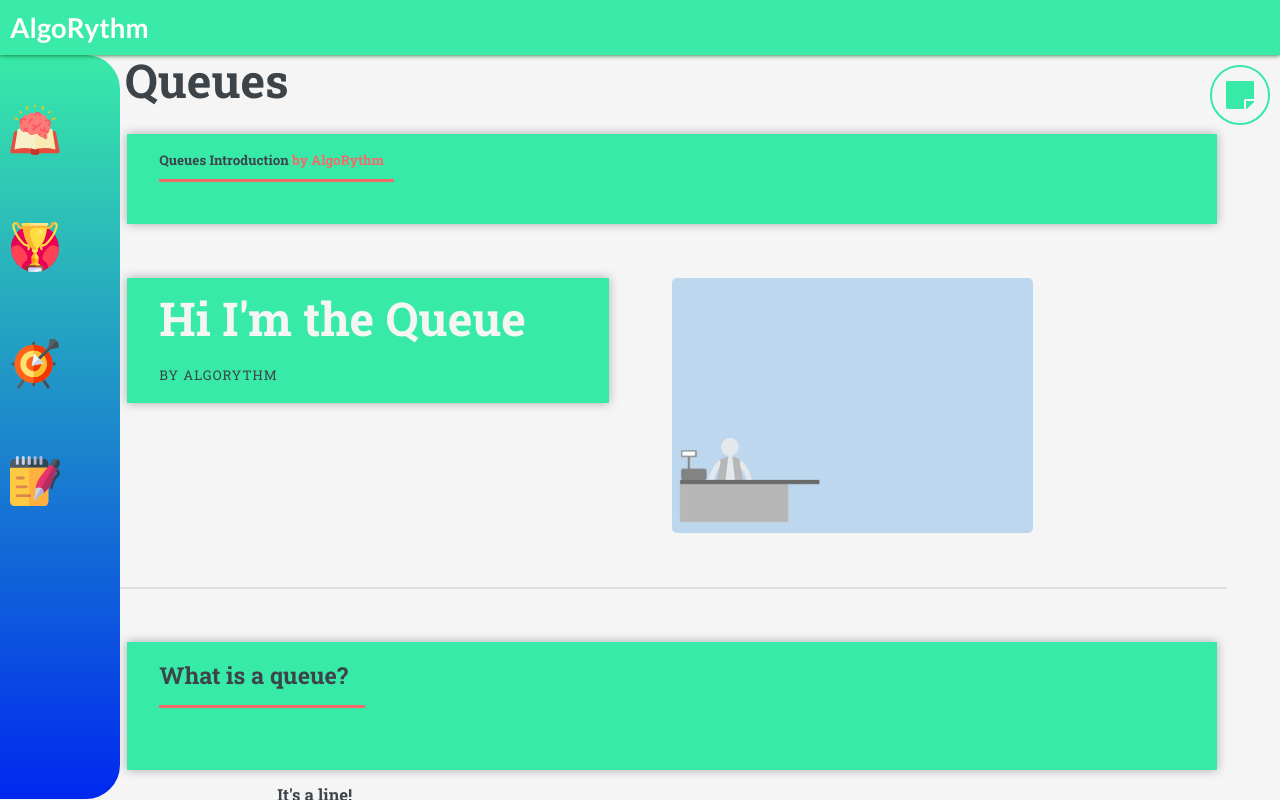
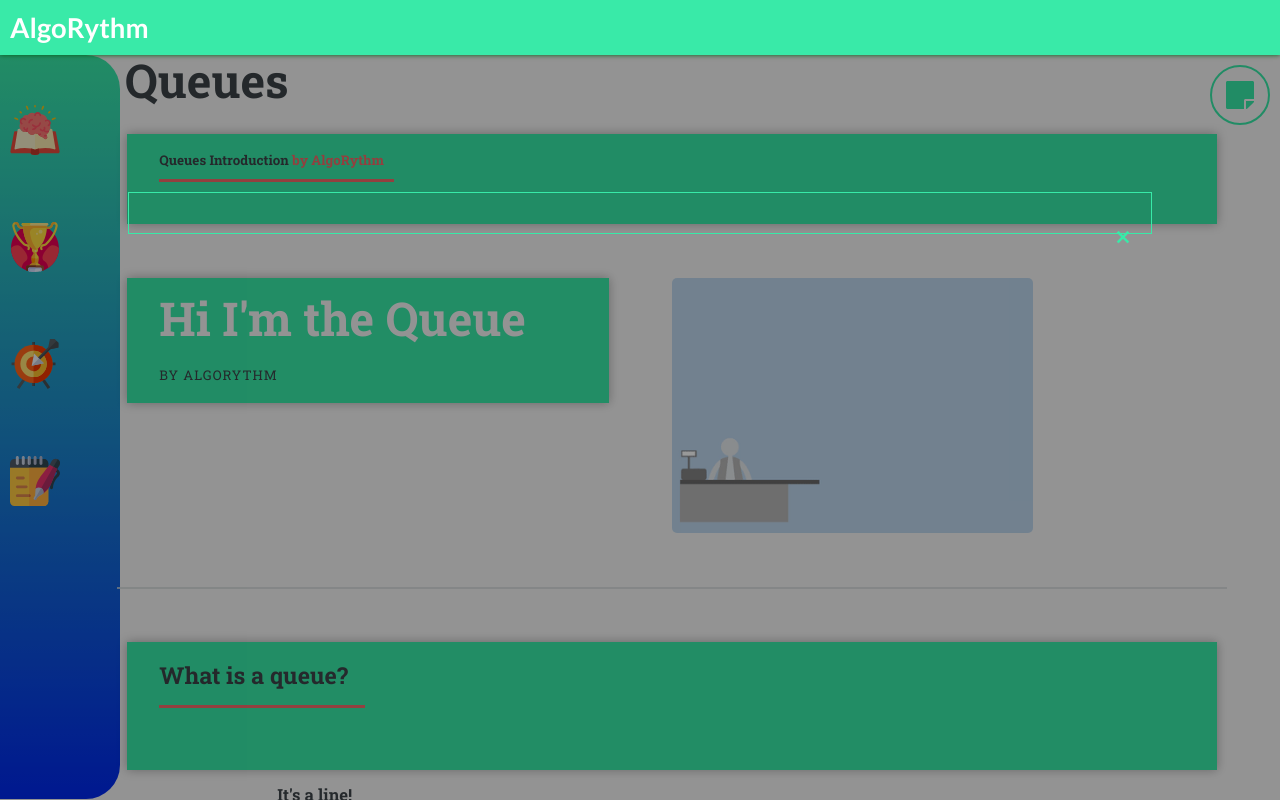
Before and after one commit to bryanr1992/AlgoRythm-main, a React (Create React App) app: page /queues in a window 1280 px wide. Both pictures are taken after a click on the button 1240 px from the left and 95 px from the top of the page. Built offline with nearby package versions, Linux system fonts and the light colour scheme.

Commit message:
Have modal component display the note taker or instructions depending on where the user is on the page

```diff
--- a/src/components/layout/StickyButton.css
+++ /dev/null
@@ -1,48 +0,0 @@
-.theme-dark {
-    --background-color-custom: transparent linear-gradient(180deg, #720fcb 0%, #220441 100%) 0% 0% no-repeat padding-box;
-    --background-color-custom-reg: #720fcb;
-    --background-color-text-area:#fff;
-    --background-color-input:#2e2a2a;
-    --background-color-button:#591180;
-    --background-color-page: #2e2a2a;
-    --background-color-custom-text:#f5f5f5;
-
-  }
-
-  .theme-light {
-    --background-color-custom: transparent linear-gradient(180deg, #39EAA8 0%, #0028EF 100%) 0% 0% no-repeat padding-box;
-    --background-color-custom-reg: #38EAA8;
-    --background-color-page: #f5f5f5;
-    --background-color-text-area:#2e2a2a;
-    --background-color-custom-text:#3d4449;
-  }
-
-
-div.sticky {
-    display:flex;
-    justify-content: center;
-    position: -webkit-sticky; /* Safari */
-    position: sticky;
-    top: 15px;
-    right: 10px;
-    float: right;
-  }
-
-  div .sticky-button {
-      background-color: #f5f5f5; /* Green */
-      border: solid 2px var(--background-color-custom-reg);
-      text-decoration: none;
-      display: inline-block;
-      font-size: 16px;
-      cursor: pointer;
-      border-radius: 50%;
-      width: 60px;
-      height: 60px;
-
-  }
-
-  .sticky-custom-icon {
-    display: flex;
-    justify-content: center;
-    color:var(--background-color-custom-reg);
-  }
--- a/src/components/layout/StickyButton.jsx
+++ /dev/null
@@ -1,17 +0,0 @@
-import React from 'react';
-import { FontAwesomeIcon } from '@fortawesome/react-fontawesome';
-import { faStickyNote } from '@fortawesome/free-solid-svg-icons';
-
-const StickyButton = () => {
-  return (
-    <div className="sticky">
-      <button className="sticky-button">
-        <div className="sticky-custom-icon">
-          <FontAwesomeIcon icon={faStickyNote} size="2x" />
-        </div>
-      </button>
-    </div>
-  );
-};
-
-export default StickyButton;
--- a/src/components/pages/BubbleInst.jsx
+++ b/src/components/pages/BubbleInst.jsx
@@ -1,12 +1,12 @@
 import './Instruction.css';
 import { FontAwesomeIcon } from '@fortawesome/react-fontawesome';
 import { faComment, faLaptopCode } from '@fortawesome/free-solid-svg-icons';
-import StickyButton from '../layout/StickyButton';
+import ModalPage from './ModalPage';
 
 const BubbleInst = () => {
   return (
     <div>
-      <StickyButton />
+      <ModalPage flag={true} />
       <h1 class="custom-h1">Bubble Sort</h1>
 
       <div>
--- a/src/components/pages/ModalPage.css
+++ b/src/components/pages/ModalPage.css
@@ -1,29 +1,81 @@
+.theme-dark {
+    --background-color-custom: transparent linear-gradient(180deg, #720fcb 0%, #220441 100%) 0% 0% no-repeat padding-box;
+    --background-color-custom-reg: #720fcb;
+    --background-color-text-area:#fff;
+    --background-color-input:#2e2a2a;
+    --background-color-button:#591180;
+    --background-color-page: #2e2a2a;
+    --background-color-custom-text:#f5f5f5;
+
+  }
+
+  .theme-light {
+    --background-color-custom: transparent linear-gradient(180deg, #39EAA8 0%, #0028EF 100%) 0% 0% no-repeat padding-box;
+    --background-color-custom-reg: #38EAA8;
+    --background-color-page: #f5f5f5;
+    --background-color-text-area:#2e2a2a;
+    --background-color-custom-text:#3d4449;
+  }
+
+
+
+
+div.sticky {
+    display:flex;
+    justify-content: center;
+    position: -webkit-sticky; /* Safari */
+    position: sticky;
+    top: 15px;
+    right: 10px;
+    float: right;
+  }
+
+  div .sticky-button {
+      background-color: #f5f5f5; /* Green */
+      border: solid 2px var(--background-color-custom-reg);
+      text-decoration: none;
+      display: inline-block;
+      font-size: 16px;
+      cursor: pointer;
+      border-radius: 50%;
+      width: 60px;
+      height: 60px;
+
+  }
+
+  .sticky-custom-icon {
+    display: flex;
+    justify-content: center;
+    color:var(--background-color-custom-reg);
+  }
+
 /* The Modal (background) */
 .modal {
-    display: none; /* Hidden by default */
-    position: fixed; /* Stay in place */
-    z-index: 1; /* Sit on top */
+    display: none;
+    position: fixed;
+    z-index: 1;
     left: 0;
     top: 0;
-    width: 100%; /* Full width */
-    height: 100%; /* Full height */
+    width: 100%;
+    height: 100%;
     overflow: auto; /* Enable scroll if needed */
-    background-color: rgb(0,0,0); /* Fallback color */
-    background-color: rgba(0,0,0,0.4); /* Black w/ opacity */
+    background-color: rgb(0,0,0);
+    background-color: rgba(0,0,0,0.4);
   }
 
   /* Modal Content/Box */
   .modal-content {
-    background-color: #fefefe;
-    margin: 15% auto; /* 15% from the top and centered */
+    /*background-color: #fefefe; should dynamic*/
+    background-color: rgba(0,0,0,0,0.4);
+    margin: 15% auto;
     padding: 20px;
-    border: 1px solid #888;
-    width: 80%; /* Could be more or less, depending on screen size */
+    border: 1px solid var(--background-color-custom-reg);
+    width: 80%;
   }
 
   /* The Close Button */
   .close {
-    color: #aaa;
+    color: var(--background-color-custom-reg);
     float: right;
     font-size: 28px;
     font-weight: bold;
--- a/src/components/pages/ModalPage.jsx
+++ b/src/components/pages/ModalPage.jsx
@@ -1,7 +1,12 @@
 import React, { useEffect, useRef } from 'react';
+import { FontAwesomeIcon } from '@fortawesome/react-fontawesome';
+import {
+  faStickyNote,
+  faQuestionCircle,
+} from '@fortawesome/free-solid-svg-icons';
 import './ModalPage.css';
 
-const ModalPage = ({ customStyle }) => {
+const ModalPage = ({ flag, children }) => {
   var modal;
   var btn;
   var span;
@@ -15,20 +20,20 @@ const ModalPage = ({ customStyle }) => {
     span = document.getElementsByClassName('close')[0];
     container = document.getElementById('main');
 
-    const onModalClick = (event) => {
-      if (ref.current.contains(event.target)) {
-        modal.style.display = 'none';
-        container.style.zIndex = -1;
-      }
-    };
+    // const onModalClick = (event) => {
+    //   if (ref.current.contains(event.target)) {
+    //     modal.style.display = 'none';
+    //     container.style.zIndex = -1;
+    //   }
+    // };
 
-    document.body.addEventListener('click', onModalClick, { capture: true });
+    // document.body.addEventListener('click', onModalClick, { capture: true });
 
-    return () => {
-      document.body.removeEventListener('click', onModalClick, {
-        capture: true,
-      });
-    };
+    // return () => {
+    //   document.body.removeEventListener('click', onModalClick, {
+    //     capture: true,
+    //   });
+    //};
   }, []);
 
   const handleClick = () => {
@@ -43,15 +48,25 @@ const ModalPage = ({ customStyle }) => {
 
   return (
     <React.Fragment>
-      <button onClick={handleClick} id="myBtn" className={customStyle}>
+      {/* <button onClick={handleClick} id="myBtn" className={customStyle}>
         Open Modal
-      </button>
+      </button> */}
+      <div className="sticky">
+        <button onClick={handleClick} id="myBtn" className="sticky-button">
+          <div className="sticky-custom-icon">
+            <FontAwesomeIcon
+              icon={flag ? faStickyNote : faQuestionCircle}
+              size={flag ? '2x' : '3x'}
+            />
+          </div>
+        </button>
+      </div>
       <div ref={ref} id="myModal" className="modal">
         <div className="modal-content">
           <span onClick={handleClose} className="close">
             &times;
           </span>
-          <p>Some text in the Modal..</p>
+          {children}
         </div>
       </div>
     </React.Fragment>
--- a/src/components/pages/Notes.jsx
+++ b/src/components/pages/Notes.jsx
@@ -30,25 +30,7 @@ const Notes = () => {
     });
   };
 
-  return (
-    <div className="background-content">
-      <NoteHeader />
-      <CreateNote onAdd={addNote} />
-      {notes.map((note, noteIndex) => {
-        return (
-          <Note
-            key={noteIndex}
-            id={noteIndex}
-            title={note.title}
-            content={note.content}
-            onRemove={onDelete}
-          />
-        );
-      })}
-      {/* <Note key={1} title="Note title" content="Note content" /> */}
-      <NoteFooter />
-    </div>
-  );
+  return <CreateNote onAdd={addNote} />;
 };
 
 export default Notes;
--- a/src/components/pages/QueueInst.jsx
+++ b/src/components/pages/QueueInst.jsx
@@ -1,13 +1,12 @@
 import './Instruction.css';
-import '../layout/StickyButton.css';
 import { FontAwesomeIcon } from '@fortawesome/react-fontawesome';
 import { faArrowRight } from '@fortawesome/free-solid-svg-icons';
-import StickyButton from '../layout/StickyButton';
+import ModalPage from './ModalPage';
 
 const QueueInst = () => {
   return (
     <div>
-      <StickyButton />
+      <ModalPage flag={true} />
       <h1 className="custom-h1">Queues</h1>
 
       <div>
--- a/src/components/pages/StackInst.jsx
+++ b/src/components/pages/StackInst.jsx
@@ -2,7 +2,8 @@ import { useEffect } from 'react';
 import './Instruction.css';
 import { FontAwesomeIcon } from '@fortawesome/react-fontawesome';
 import { faLaptopCode } from '@fortawesome/free-solid-svg-icons';
-import StickyButton from '../layout/StickyButton';
+import ModalPage from './ModalPage';
+import Notes from './Notes';
 
 const StackInst = () => {
   // useEffect(() => {
@@ -17,7 +18,9 @@ const StackInst = () => {
 
   return (
     <div className="front">
-      <StickyButton customStyle="modal-btn" />
+      <ModalPage flag={true}>
+        <Notes />
+      </ModalPage>
       <h1 class="custom-h1">Stacks</h1>
 
       <div>
```
